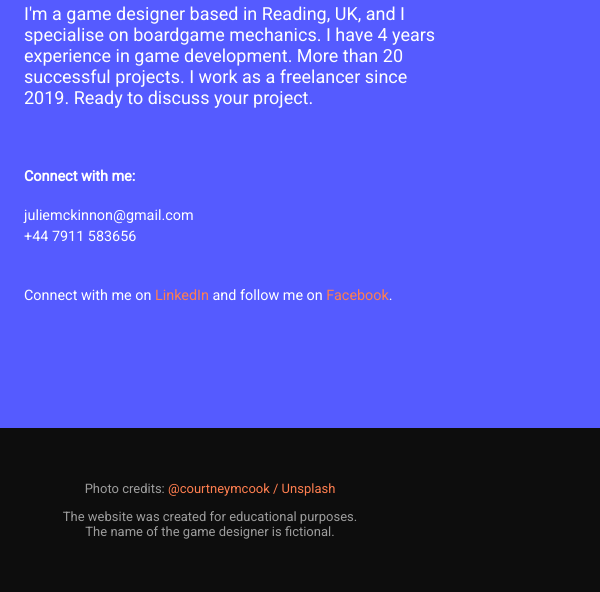
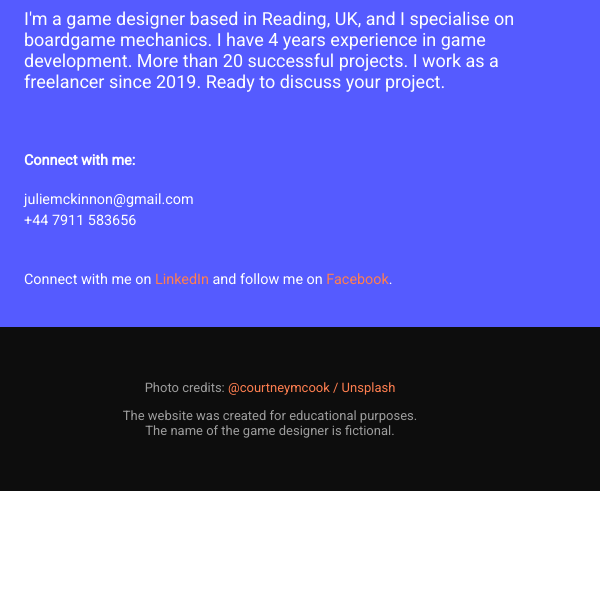
Before and after one commit to rinanari/game.designer, a plain HTML site: page index.html in a window 600 px wide. Shown: the part 420-1012 px from the top of the page. After the commit the page ends 911 px from the top, so only its background shows below. Drawn offline with nearby package versions, Linux system fonts and the light colour scheme.

Commit message:
оптимизация для мобильных

```diff
--- a/styles.css
+++ b/styles.css
@@ -17,31 +17,36 @@ body {
     }
 }
 .center {
-  margin-top: 3%;
+
   margin-left: auto;
   margin-right: auto;
   margin-bottom: 0;
-  width: 600px;
-  height: 85vh;
+  /* width: 600px;  */
+  /* height: 85vh;  */
   background-color: #555BFF;
   text-align: left;
   padding: 4%;
 }
-
-@media only screen and (max-width: 600px) {
+@media only screen and (min-width: 600px) {
+    .center {
+        width: 600px;
+        margin-top: 3%;
+    }
+}
+/* @media only screen and (max-width: 600px) {
     .center {
         margin-top: 0;
         margin-left: 0;
         margin-right: 0;
         margin-bottom: 0;
-        width: 100vw;
-        height: 100vh;
-        background-color: #555BFF;
+        /* width: 100vw;  */
+        /* height: 100vh;  */
+        /* background-color: #555BFF;
         text-align: left;
         padding: 4%;
-    }
+    } */
 
-  }
+    /* } */ */
 
 h1 {
     font-family: 'Work Sans', sans-serif;
@@ -99,7 +104,7 @@ p {
 }
 @media only screen and (max-width: 600px) {
     p {
-        max-width: 70%;
+        max-width: 90%;
     }
 }
 .wrapper {
```
